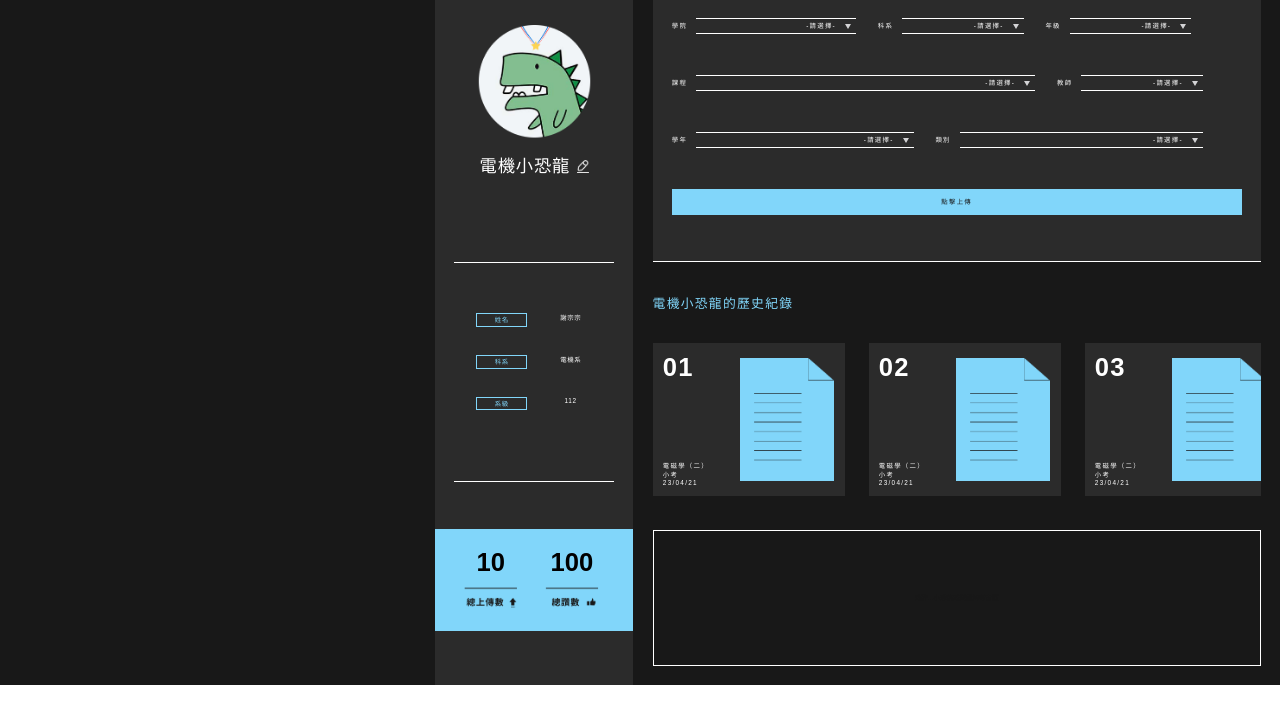
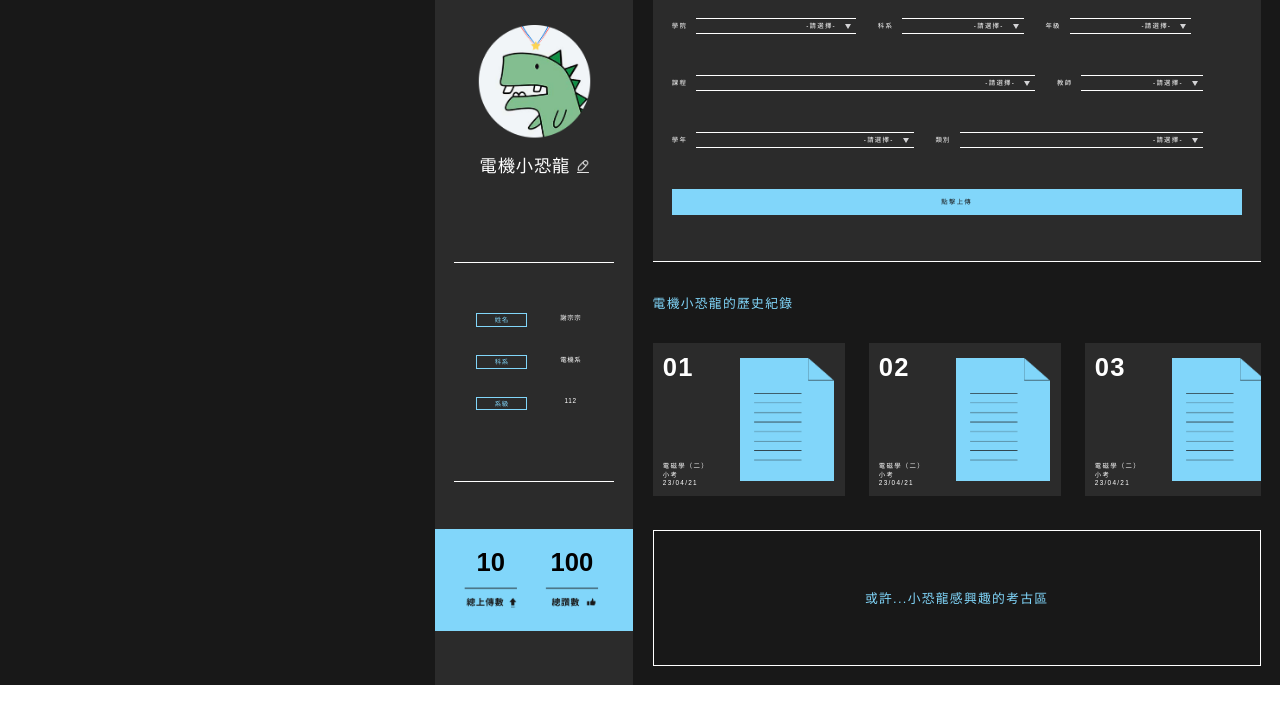
Before and after one commit to E14084052/NCKUEX, a website: page dist/personal.html in a window 1280 px wide. Shown: the part 79-800 px from the top of the page. Drawn offline with nearby package versions, Linux system fonts and the light colour scheme; a web font is replaced by a local one.

Commit message:
Update personal.html

```diff
--- a/dist/personal.html
+++ b/dist/personal.html
@@ -302,7 +302,7 @@
       <div style="height: 2.6vw;"></div>
 
       <div class="more">
-        <p3>或許...小恐龍感興趣的考古區</p3>
+        <p>或許...小恐龍感興趣的考古區</p>
       </div>
     </div>
   </div>
```
